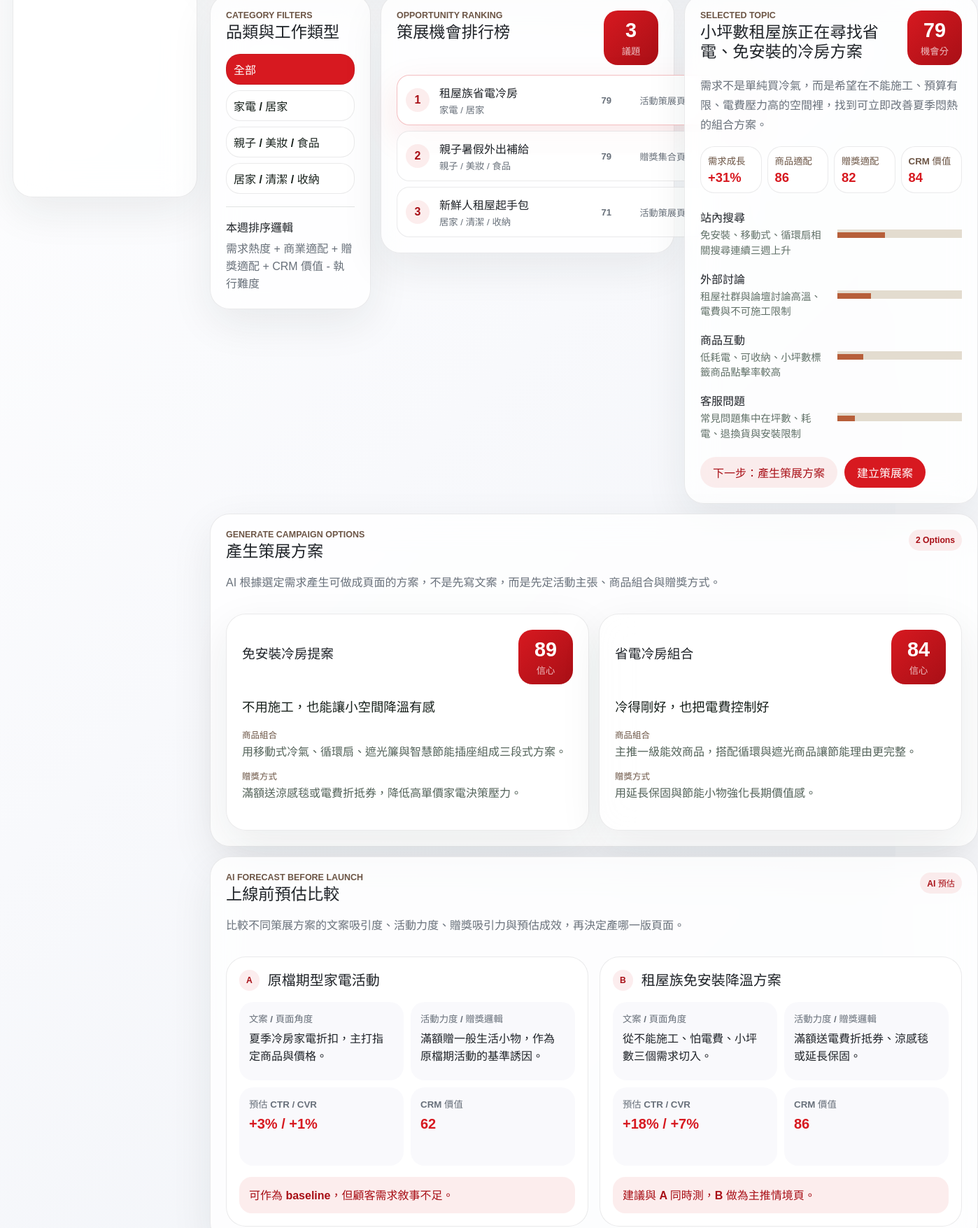
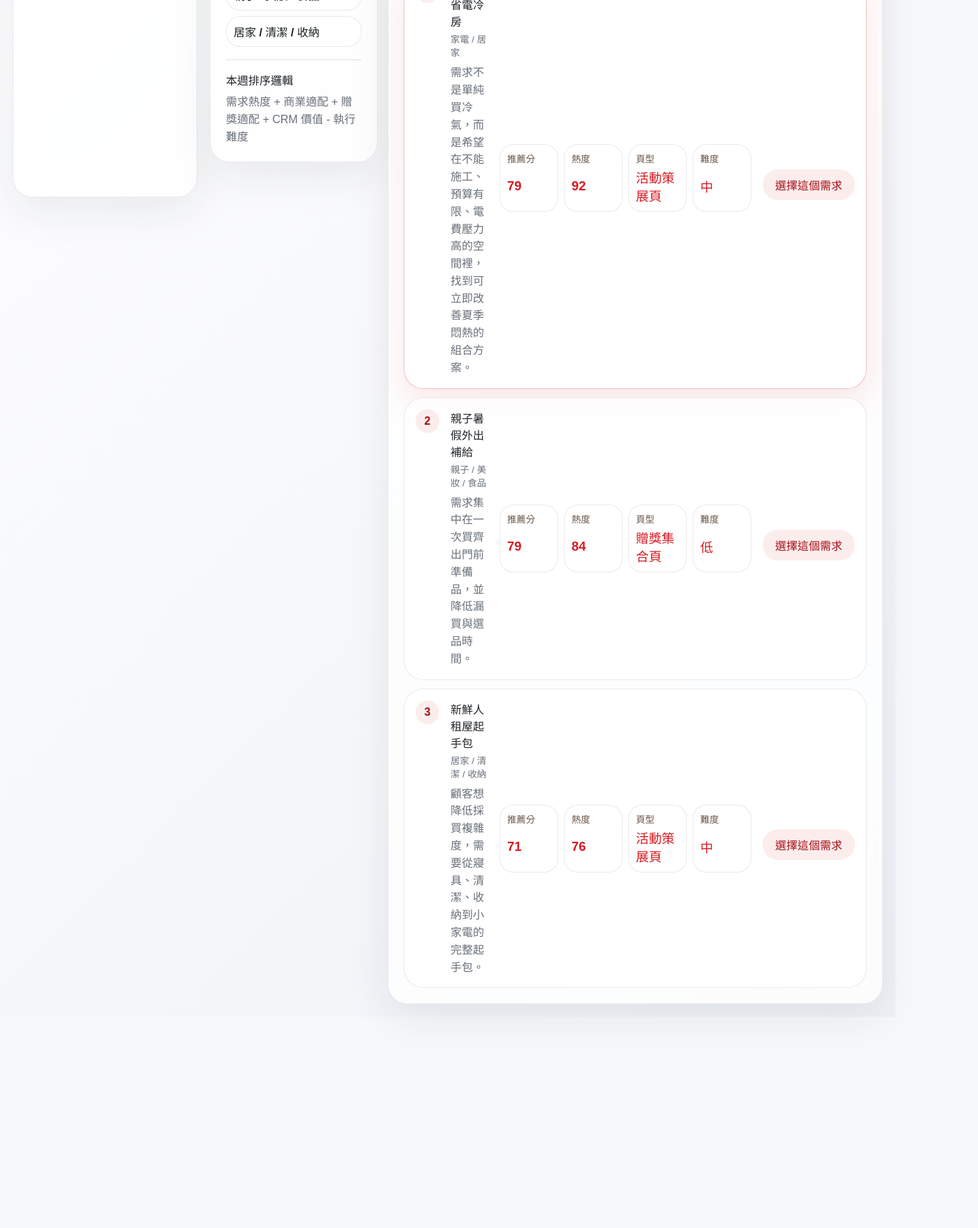
Before and after one commit to Iveslee00/SKMBI, a Next.js app: page /create in a window 1280 px wide. Shown: the part 500-2255 px from the top of the page at 70% size, 1398 px wide, since content can reach past the window. After the commit the page ends 1953 px from the top, so only its background shows below. Built offline with nearby package versions, Linux system fonts and the light colour scheme.

Commit message:
Simplify create campaign first step

```diff
--- a/src/app/globals.css
+++ b/src/app/globals.css
@@ -1101,6 +1101,66 @@ pre {
   min-height: 360px;
   display: grid;
   align-content: space-between;
+}
+
+.create-step-layout {
+  display: grid;
+  grid-template-columns: 240px minmax(0, 1fr);
+  gap: 14px;
+  align-items: start;
+}
+
+.demand-choice-list {
+  display: grid;
+  gap: 12px;
+}
+
+.demand-choice-list article {
+  display: grid;
+  grid-template-columns: minmax(0, 1fr) 360px auto;
+  gap: 16px;
+  align-items: center;
+  padding: 16px;
+  border: 1px solid var(--line);
+  border-radius: var(--radius-lg);
+  background: rgba(255, 255, 255, 0.74);
+}
+
+.demand-choice-list article.selected {
+  border-color: rgba(215, 25, 32, 0.28);
+  background: rgba(255, 255, 255, 0.94);
+  box-shadow: 0 18px 50px rgba(215, 25, 32, 0.1);
+}
+
+.choice-main {
+  display: grid;
+  grid-template-columns: 38px minmax(0, 1fr);
+  gap: 12px;
+  align-items: start;
+}
+
+.choice-main strong,
+.choice-main small,
+.choice-main p {
+  display: block;
+  margin: 0;
+}
+
+.choice-main small {
+  margin-top: 4px;
+  color: var(--muted);
+}
+
+.choice-main p {
+  margin-top: 8px;
+  color: var(--muted);
+  line-height: 1.55;
+}
+
+.choice-meta {
+  display: grid;
+  grid-template-columns: repeat(4, minmax(0, 1fr));
+  gap: 8px;
 }
 
 .project-summary {
@@ -1331,6 +1391,7 @@ pre {
   .app-shell,
   .builder-layout,
   .command-layout,
+  .create-step-layout,
   .radar-layout {
     grid-template-columns: 1fr;
   }
@@ -1362,6 +1423,14 @@ pre {
 
   .ranking-table article {
     grid-template-columns: 38px minmax(180px, 1fr) 54px;
+  }
+
+  .demand-choice-list article {
+    grid-template-columns: 1fr;
+  }
+
+  .choice-meta {
+    grid-template-columns: repeat(2, minmax(0, 1fr));
   }
 
   .ranking-table article > span:nth-last-child(-n + 2) {
@@ -1388,6 +1457,7 @@ pre {
   .metric-strip,
   .project-board,
   .dashboard-simple,
+  .choice-meta,
   .builder-hub {
     grid-template-columns: 1fr;
   }
@@ -1537,8 +1607,13 @@ body {
 }
 
 .case-workflow nav a {
-  min-height: 70px;
+  min-height: 48px;
+  align-content: center;
   border-radius: 16px;
+}
+
+.case-workflow nav small {
+  display: none;
 }
 
 .case-workflow nav a:hover,
--- a/src/components/platform.tsx
+++ b/src/components/platform.tsx
@@ -136,7 +136,6 @@ export function DashboardPage() {
 export function CreateCampaignPage() {
   const ranked = getRankedOpportunities();
   const selected = ranked[0];
-  const variants = getComparisonVariants(selected.id);
   const categories = ["全部", ...Array.from(new Set(ranked.map((opportunity) => opportunity.categoryGroup)))];
 
   return (
@@ -144,13 +143,13 @@ export function CreateCampaignPage() {
       active="/create"
       eyebrow="Create Campaign"
       title="建立策展案"
-      description="選需求、建立案、看洞察、產生策展方案、做 AI 預估比較，再產出頁面。"
+      description="Step 1：先從 AI 排名中選一個顧客需求。"
       showWorkflow
     >
-      <div className="command-layout">
+      <div className="create-step-layout">
         <aside className="module-card filter-rail">
           <p className="eyebrow">Category Filters</p>
-          <h2>品類與工作類型</h2>
+          <h2>篩選需求</h2>
           <div className="filter-list">
             {categories.map((category, index) => (
               <button className={index === 0 ? "active" : ""} key={category}>
@@ -167,136 +166,34 @@ export function CreateCampaignPage() {
         <section className="module-card opportunity-rank-panel" id="select-demand">
           <div className="module-card-head">
             <div>
-              <p className="eyebrow">Opportunity Ranking</p>
-              <h2>策展機會排行榜</h2>
+              <p className="eyebrow">Step 1</p>
+              <h2>選一個顧客需求</h2>
+              <p className="lead">先只做一件事：從 AI 排名中選出要建立策展案的需求。後面的洞察、方案、AI 預估與產頁會在下一步展開。</p>
             </div>
             <Score value={ranked.length} label="議題" />
           </div>
-          <div className="ranking-table">
+          <div className="demand-choice-list">
             {ranked.map((opportunity) => (
               <article className={opportunity.id === selected.id ? "selected" : ""} key={opportunity.id}>
-                <span className="rank-number">{opportunity.rank}</span>
-                <div>
-                  <strong>{opportunity.shortTitle}</strong>
-                  <small>{opportunity.categoryGroup}</small>
+                <div className="choice-main">
+                  <span className="rank-number">{opportunity.rank}</span>
+                  <div>
+                    <strong>{opportunity.shortTitle}</strong>
+                    <small>{opportunity.categoryGroup}</small>
+                    <p>{opportunity.summary}</p>
+                  </div>
                 </div>
-                <span>{opportunity.opportunityScore}</span>
-                <span>{opportunity.recommendedOutput}</span>
-                <span>{opportunity.executionEffort}</span>
+                <div className="choice-meta">
+                  <Metric label="推薦分" value={opportunity.opportunityScore} />
+                  <Metric label="熱度" value={opportunity.momentum} />
+                  <Metric label="頁型" value={opportunity.recommendedOutput} />
+                  <Metric label="難度" value={opportunity.executionEffort} />
+                </div>
+                <div className="action-row">
+                  <Link href="/projects">選擇這個需求</Link>
+                </div>
               </article>
             ))}
-          </div>
-        </section>
-
-        <section className="module-card selected-topic-panel" id="insight">
-          <span className="anchor-target" id="create-case" />
-          <div className="module-card-head">
-            <div>
-              <p className="eyebrow">Selected Topic</p>
-              <h2>{selected.title}</h2>
-            </div>
-            <Score value={selected.opportunityScore} label="機會分" />
-          </div>
-          <p className="lead">{selected.summary}</p>
-          <div className="metric-strip">
-            <Metric label="需求成長" value={`+${selected.demandGrowth}%`} />
-            <Metric label="商品適配" value={selected.productFit} />
-            <Metric label="贈獎適配" value={selected.rewardFit} />
-            <Metric label="CRM 價值" value={selected.crmFit} />
-          </div>
-          <SignalBars opportunity={selected} />
-          <div className="action-row">
-            <Link href="#generate-options">下一步：產生策展方案</Link>
-            <Link href="/projects">建立策展案</Link>
-          </div>
-        </section>
-
-        <section className="module-card dashboard-comparison" id="generate-options">
-          <div className="module-card-head">
-            <div>
-              <p className="eyebrow">Generate Campaign Options</p>
-              <h2>產生策展方案</h2>
-              <p className="lead">AI 根據選定需求產生可做成頁面的方案，不是先寫文案，而是先定活動主張、商品組合與贈獎方式。</p>
-            </div>
-            <span className="mode-pill">2 Options</span>
-          </div>
-          <div className="strategy-board">
-            {campaignStrategies.map((strategy) => (
-              <article className="module-card" key={strategy.id}>
-                <div className="module-card-head">
-                  <h3>{strategy.name}</h3>
-                  <Score value={strategy.confidence} label="信心" />
-                </div>
-                <p className="proposition">{strategy.proposition}</p>
-                <dl className="compact-list">
-                  <div>
-                    <dt>商品組合</dt>
-                    <dd>{strategy.productLogic}</dd>
-                  </div>
-                  <div>
-                    <dt>贈獎方式</dt>
-                    <dd>{strategy.rewardLogic}</dd>
-                  </div>
-                </dl>
-              </article>
-            ))}
-          </div>
-        </section>
-
-        <section className="module-card comparison-panel dashboard-comparison" id="forecast">
-          <span className="anchor-target" id="select-option" />
-          <div className="module-card-head">
-            <div>
-              <p className="eyebrow">AI Forecast Before Launch</p>
-              <h2>上線前預估比較</h2>
-              <p className="lead">比較不同策展方案的文案吸引度、活動力度、贈獎吸引力與預估成效，再決定產哪一版頁面。</p>
-            </div>
-            <span className="mode-pill">AI 預估</span>
-          </div>
-          <div className="ab-compare-grid">
-            {variants.map((variant) => (
-              <article key={variant.label}>
-                <header>
-                  <span className="variant-label">{variant.label}</span>
-                  <h3>{variant.name}</h3>
-                </header>
-                <div className="compare-matrix">
-                  <div>
-                    <small>文案 / 頁面角度</small>
-                    <p>{variant.pageAngle}</p>
-                  </div>
-                  <div>
-                    <small>活動力度 / 贈獎邏輯</small>
-                    <p>{variant.rewardAngle}</p>
-                  </div>
-                  <div>
-                    <small>預估 CTR / CVR</small>
-                    <strong>
-                      +{variant.projectedCtrLift}% / +{variant.projectedCvrLift}%
-                    </strong>
-                  </div>
-                  <div>
-                    <small>CRM 價值</small>
-                    <strong>{variant.crmValue}</strong>
-                  </div>
-                </div>
-                <footer>{variant.recommendation}</footer>
-              </article>
-            ))}
-          </div>
-        </section>
-
-        <section className="module-card dashboard-comparison" id="generate-page">
-          <div className="module-card-head">
-            <div>
-              <p className="eyebrow">Selected Option</p>
-              <h2>選定方案後再產頁</h2>
-              <p className="lead">使用者先看 AI 預估比較，選定要上線或測試的方案，才進入活動頁與贈獎頁產出。</p>
-            </div>
-          </div>
-          <div className="action-row">
-            <Link href="/campaign">產生活動頁</Link>
-            <Link href="/rewards">產生贈獎頁</Link>
           </div>
         </section>
       </div>
```
